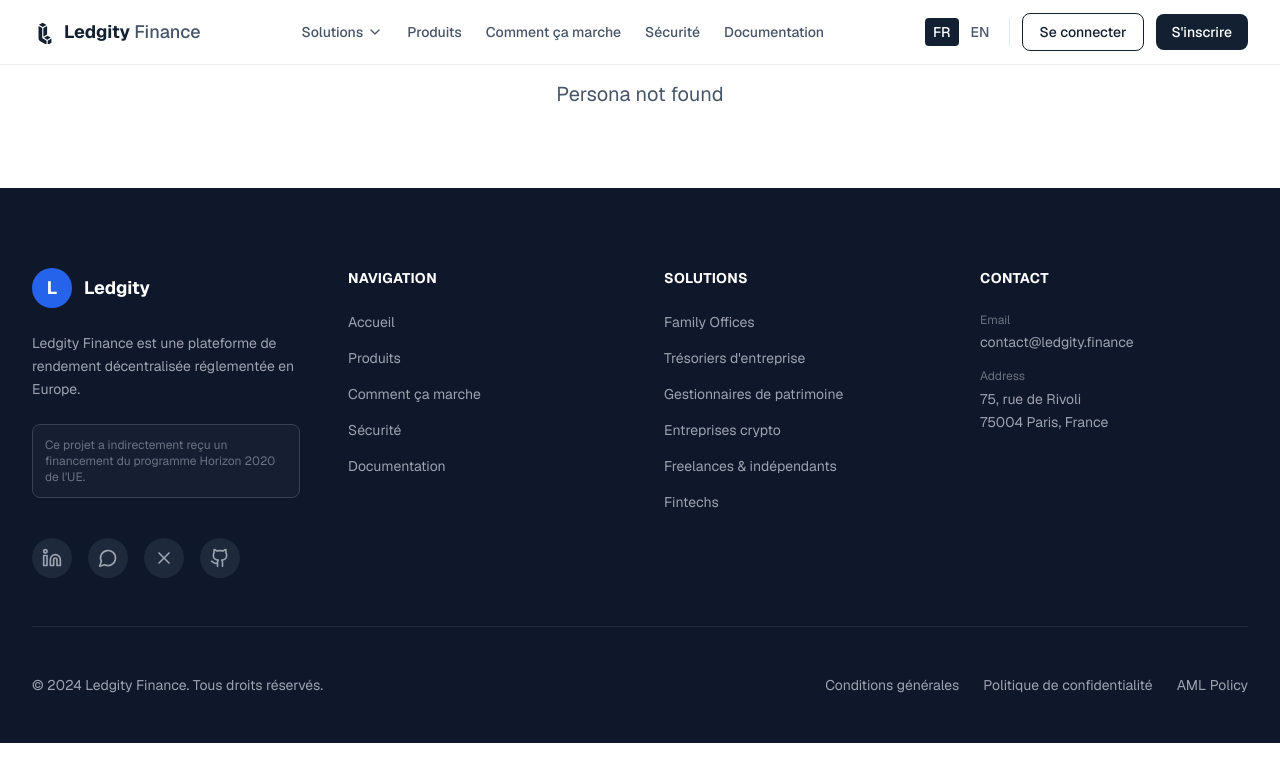
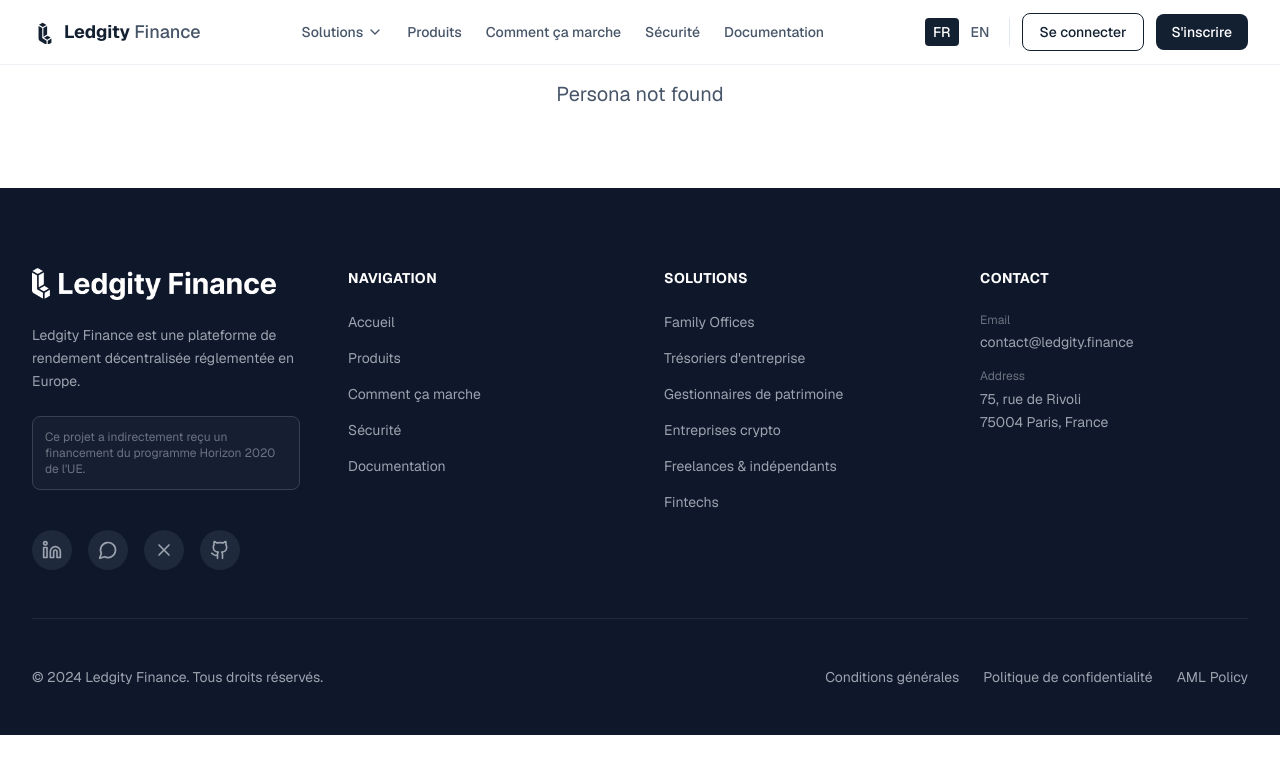
Before and after one commit to pydittlot/ledgity-finance-landing-v3, a React (Vite) app: page /persona/1 in a window 1280 px wide. Shown: the top 782 px of the page. Built offline with nearby package versions, Linux system fonts and the light colour scheme.

Commit message:
Add Ledgity Finance logo to footer

```diff
--- a/src/components/Footer.tsx
+++ b/src/components/Footer.tsx
@@ -13,11 +13,8 @@
         <div className="grid grid-cols-1 md:grid-cols-2 lg:grid-cols-4 gap-12 mb-12">
           {/* Column 1: Logo & Description */}
           <div className="flex flex-col gap-6">
-            <div className="flex items-center gap-3">
-              <div className="w-10 h-10 rounded-full bg-blue-600 flex items-center justify-center">
-                <span className="text-white font-bold text-lg">L</span>
-              </div>
-              <span className="text-white font-bold text-lg">Ledgity</span>
+            <div className="flex items-center">
+              <img src="/ledgity-logo.png" alt="Ledgity Finance" className="h-8 w-auto" />
             </div>
 
             <p className="text-sm leading-relaxed max-w-xs">
```
Also changed, not shown: public/ledgity-logo.png (added).
